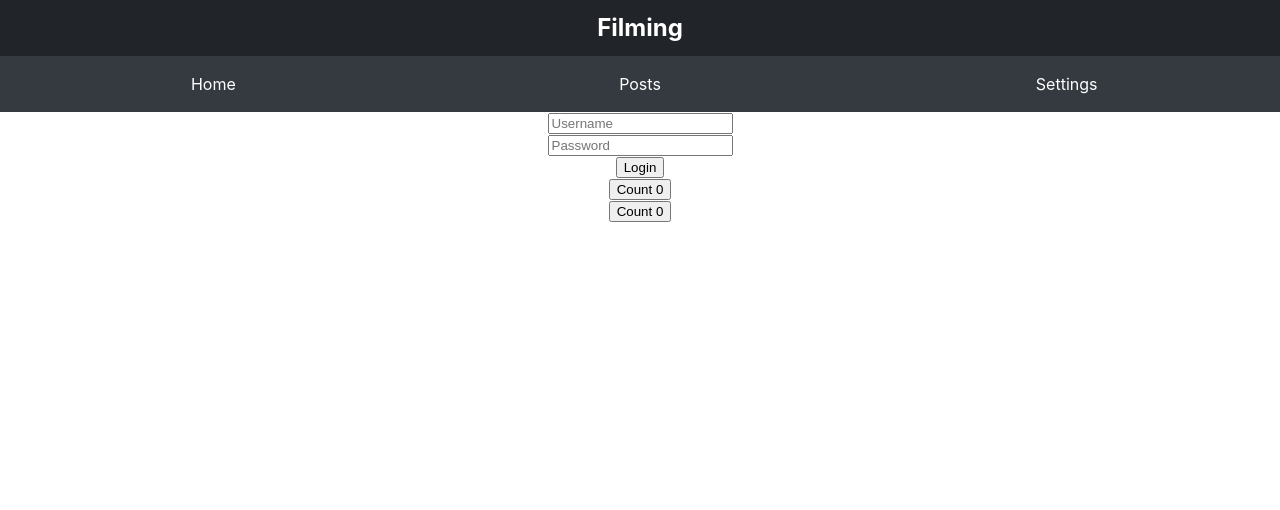
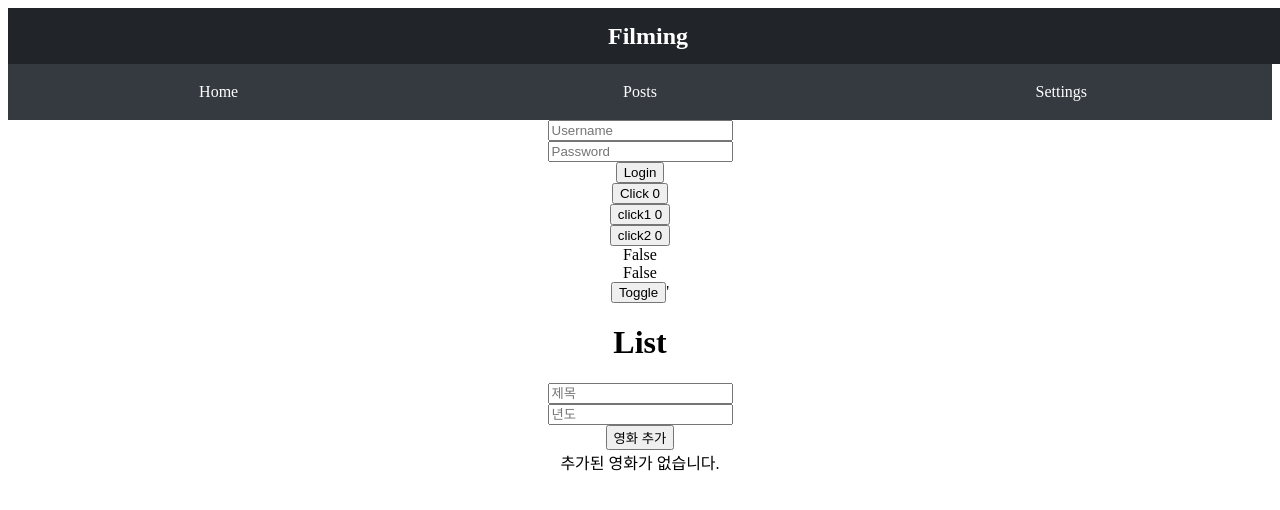
Before and after one commit to hava12/filming-front, a React (Create React App) app: page / in a window 1280 px wide. Shown: the top 510 px of the page. Built offline with nearby package versions, Linux system fonts and the light colour scheme.

Commit message:
React 연습

```diff
--- a/src/App.js
+++ b/src/App.js
@@ -2,6 +2,8 @@ import "./App.css";
 import React, { useState, useEffect } from "react";
 import Header from "./template/Header";
 import Counter from "./components/Counter";
+import Movie from "./components/Movie";
+import MovieForm from "./components/MovieForm";
 
 function App() {
     useEffect(() => {
@@ -10,12 +12,41 @@ function App() {
     console.log("rendering");
     const [username, setUsername] = useState("");
     const [password, setPassword] = useState("");
+    const [condition, setCondition] = useState(false);
+
+    const toggle = () => {
+        setCondition(!condition);
+    };
+
+    useEffect(() => {
+        console.log(condition);
+    }, [condition]);
 
     const onSubmit = (e) => {
         e.preventDefault();
         console.log(username, password);
         alert("submitted");
     };
+
+    const renderCondition = condition ? "True" : "False";
+
+    const [movies, setMovies] = useState([]);
+
+    const removeMovie = (id) => {
+        setMovies(movies.filter((movie) => movie.id !== id));
+    };
+
+    const renderMovies =
+        movies.length > 0
+            ? movies.map((movie) => {
+                  return <Movie movie={movie} key={movie.id} removeMovie={removeMovie} />;
+              })
+            : "추가된 영화가 없습니다.";
+
+    const addMovie = (movie) => {
+        setMovies([...movies, movie]);
+    };
+
     return (
         <div className="App">
             <Header />
@@ -25,7 +56,13 @@ function App() {
                 <button type="submit">Login</button>
             </form>
             <Counter />
-            <Counter />
+            <Counter click="click1" />
+            <Counter click="click2" />
+            <div>{renderCondition}</div>
+            {condition ? <div>True</div> : <div>False</div>}
+            <button onClick={toggle}>Toggle</button>'
+            <MovieForm addMovie={addMovie} />
+            {renderMovies}
         </div>
     );
 }
--- a/src/components/Counter.js
+++ b/src/components/Counter.js
@@ -1,14 +1,17 @@
 import React, { useState } from "react";
 
-const Counter = () => {
+const Counter = (props) => {
     const [count, setCount] = useState(0);
 
     const increment = () => {
         setCount(count + 1);
     };
+    const clickString = props.click || "Click";
     return (
         <div>
-            <button onClick={increment}>Count {count} </button>
+            <button onClick={increment}>
+                {clickString} {count}
+            </button>
         </div>
     );
 };
--- /dev/null
+++ b/src/components/Movie.js
@@ -0,0 +1,23 @@
+import React from "react";
+
+const Movie = ({ movie, removeMovie }) => {
+    return (
+        <div className="movie">
+            <div className="movie-title">
+                {movie.title}
+                <span className="movie-year">({movie.year})</span>
+            </div>
+            <div>
+                <button
+                    onClick={() => {
+                        removeMovie(movie.id);
+                    }}
+                >
+                    삭제
+                </button>
+            </div>
+        </div>
+    );
+};
+
+export default Movie;
--- /dev/null
+++ b/src/components/MovieForm.js
@@ -0,0 +1,74 @@
+import React, { useState } from "react";
+
+const MovieForm = ({ addMovie }) => {
+    const [movieTitle, setMovieTitle] = useState("");
+    const [movieYear, setMovieYear] = useState("");
+    const [titleError, setTitleError] = useState("");
+    const [yearError, setYearError] = useState("");
+
+    const resetForm = () => {
+        setMovieTitle("");
+        setMovieYear("");
+    };
+
+    const validateForm = () => {
+        let validated = true;
+        if (!movieTitle) {
+            setTitleError("영화 제목을 넣어주세요");
+            validated = false;
+        }
+        if (!movieYear) {
+            setYearError("개봉 년도를 넣어주세요");
+            validated = false;
+        }
+        return validated;
+    };
+
+    const resetErrors = () => {
+        setTitleError("");
+        setYearError("");
+    };
+    const onSubmit = (event) => {
+        event.preventDefault();
+        resetErrors();
+        if (validateForm()) {
+            addMovie({
+                id: Date.now(),
+                title: movieTitle,
+                year: movieYear,
+            });
+        }
+        resetForm();
+    };
+
+    return (
+        <div>
+            <h1>List</h1>
+            <form onSubmit={onSubmit}>
+                <input
+                    type="text"
+                    placeholder="제목"
+                    value={movieTitle}
+                    onChange={(e) => {
+                        setMovieTitle(e.target.value);
+                    }}
+                />
+                <br />
+                <div style={{ color: "red" }}>{titleError}</div>
+                <input
+                    type="number"
+                    placeholder="년도"
+                    value={movieYear}
+                    onChange={(e) => {
+                        setMovieYear(e.target.value);
+                    }}
+                />
+                <br />
+                <div style={{ color: "red" }}>{yearError}</div>
+                <button type="submit">영화 추가</button>
+            </form>
+        </div>
+    );
+};
+
+export default MovieForm;
--- a/src/index.css
+++ b/src/index.css
@@ -1,13 +1,17 @@
-body {
-  margin: 0;
-  font-family: -apple-system, BlinkMacSystemFont, 'Segoe UI', 'Roboto', 'Oxygen',
-    'Ubuntu', 'Cantarell', 'Fira Sans', 'Droid Sans', 'Helvetica Neue',
-    sans-serif;
-  -webkit-font-smoothing: antialiased;
-  -moz-osx-font-smoothing: grayscale;
+.movie {
+    display: flex;
+    align-items: center;
+    border: 1px solid gray;
+    border-radius: 5px;
+    padding: 5px;
+    margin-bottom: 5px;
 }
 
-code {
-  font-family: source-code-pro, Menlo, Monaco, Consolas, 'Courier New',
-    monospace;
+.movie .movie-title {
+    flex-grow: 1;
 }
+
+.movie .movie-year {
+    font-size: 0.5rem;
+    color: red;
+}
```
Also changed, not shown: src/index.js (+9 -9 lines).
